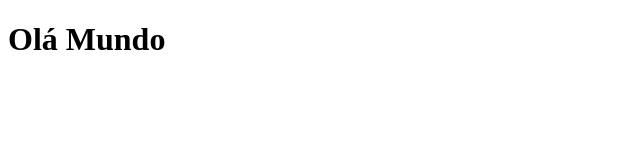
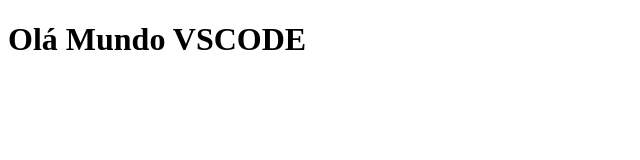
Before and after one commit to chcb1/teste-vscode, a plain HTML site: page index.html in a window 1280 px wide. Shown: the whole page, without its empty margins (0-640 px from the left). Drawn offline with Linux system fonts and the light colour scheme.

Commit message:
Update index.html

```diff
--- a/index.html
+++ b/index.html
@@ -6,6 +6,6 @@
     <title>Document</title>
 </head>
 <body>
-    <h1>Olá Mundo</h1>
+    <h1>Olá Mundo VSCODE</h1>
 </body>
 </html>
```
